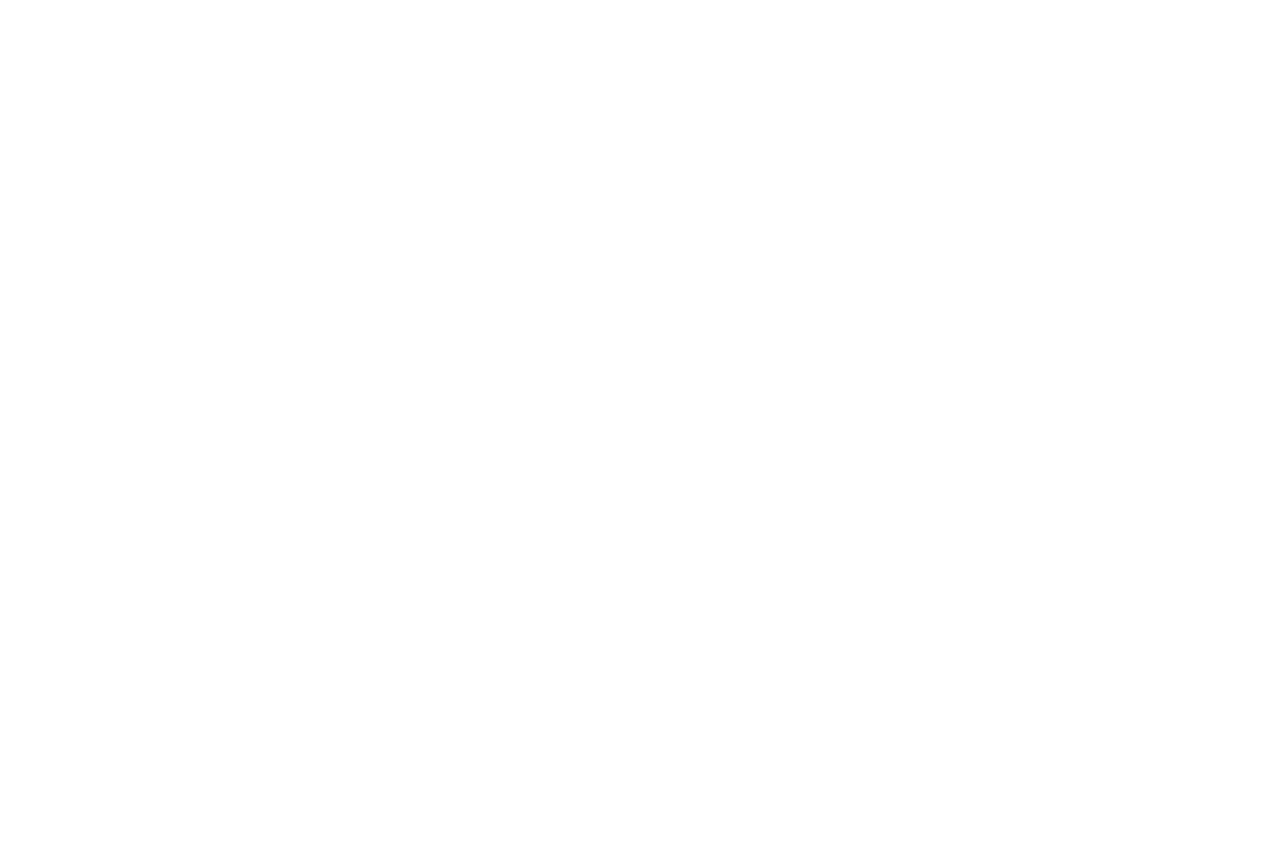
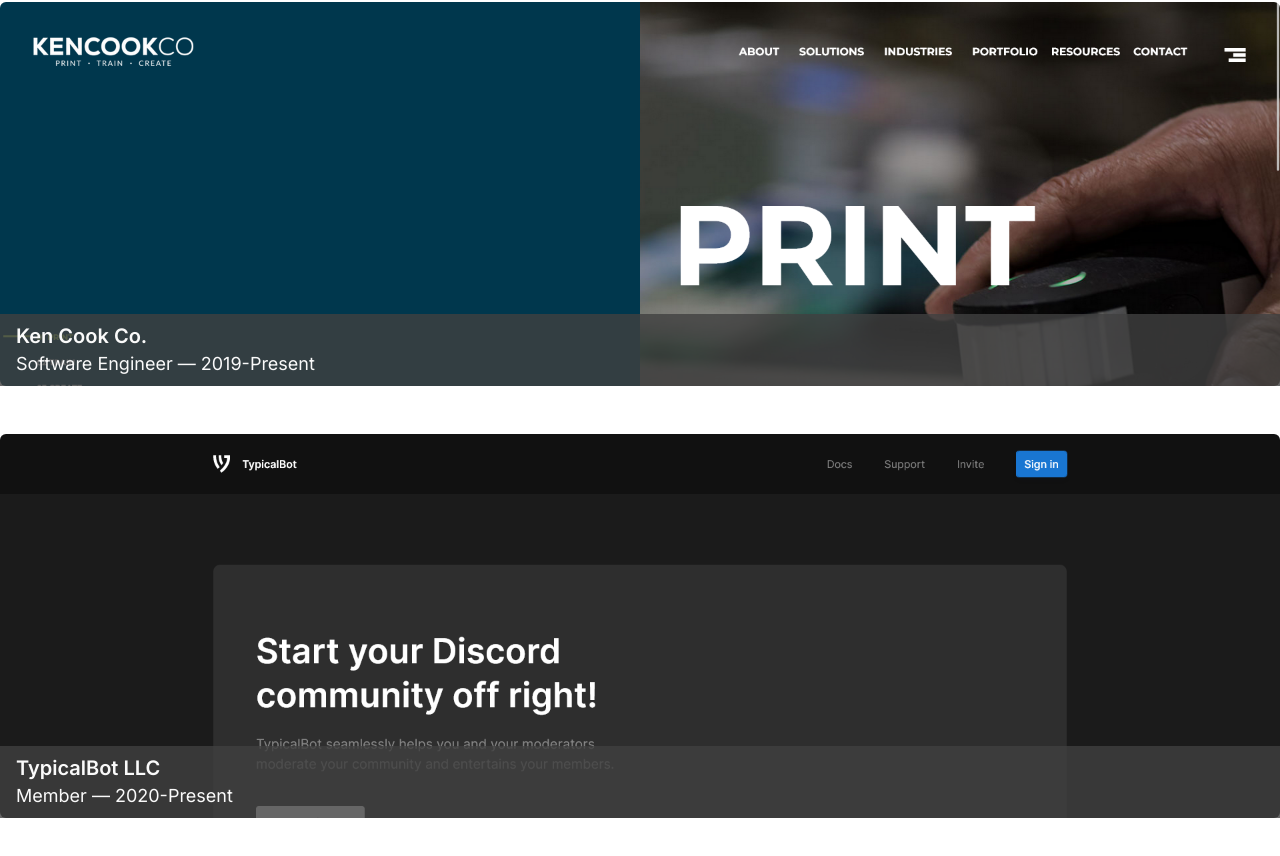
Before and after one commit to nsylke/nsylke.com, a Next.js app: page / in a window 1280 px wide. Shown: the part 454-1310 px from the top of the page. Before the commit the page ends 800 px from the top, so only its background shows below. Built offline with nearby package versions, Linux system fonts and the light colour scheme.

Commit message:
feat: career section

```diff
--- /dev/null
+++ b/src/components/Career.tsx
@@ -0,0 +1,27 @@
+import React from 'react';
+
+const Career: React.FC = () => (
+    <React.Fragment>
+        <h2 className="mt-12 mb-6 text-4xl font-semibold text-neutral-800">My Career</h2>
+        <div
+            className="mb-12 w-full h-96 bg-[url('/img/career-kencook.png')] bg-cover bg-top rounded-md relative cursor-pointer"
+            onClick={() => window.open('https://kencook.com', '_blank')}
+        >
+            <div className="bg-neutral-700/80 py-2 px-4 absolute bottom-0 w-full">
+                <h3 className="text-xl font-semibold text-neutral-50">Ken Cook Co.</h3>
+                <p className="text-lg text-neutral-50">Software Engineer &mdash; 2019-Present</p>
+            </div>
+        </div>
+        <div
+            className="w-full h-96 bg-[url('/img/career-typicalbot.png')] bg-cover bg-top rounded-md relative cursor-pointer"
+            onClick={() => window.open('https://typicalbot.com', '_blank')}
+        >
+            <div className="bg-neutral-700/80 py-2 px-4 absolute bottom-0 w-full">
+                <h3 className="text-xl font-semibold text-neutral-50">TypicalBot LLC</h3>
+                <p className="text-lg text-neutral-50">Member &mdash; 2020-Present</p>
+            </div>
+        </div>
+    </React.Fragment>
+);
+
+export default Career;
--- a/src/pages/index.tsx
+++ b/src/pages/index.tsx
@@ -1,9 +1,11 @@
 import React from 'react';
 import Intro from '@components/Intro';
+import Career from '@components/Career';
 
 const Page = () => (
-    <div className="container mx-auto pt-[8em]">
+    <div className="container mx-auto py-[8em]">
         <Intro />
+        <Career />
     </div>
 );
 
```
Also changed, not shown: public/img/career-kencook.png (added), public/img/career-typicalbot.png (added).
